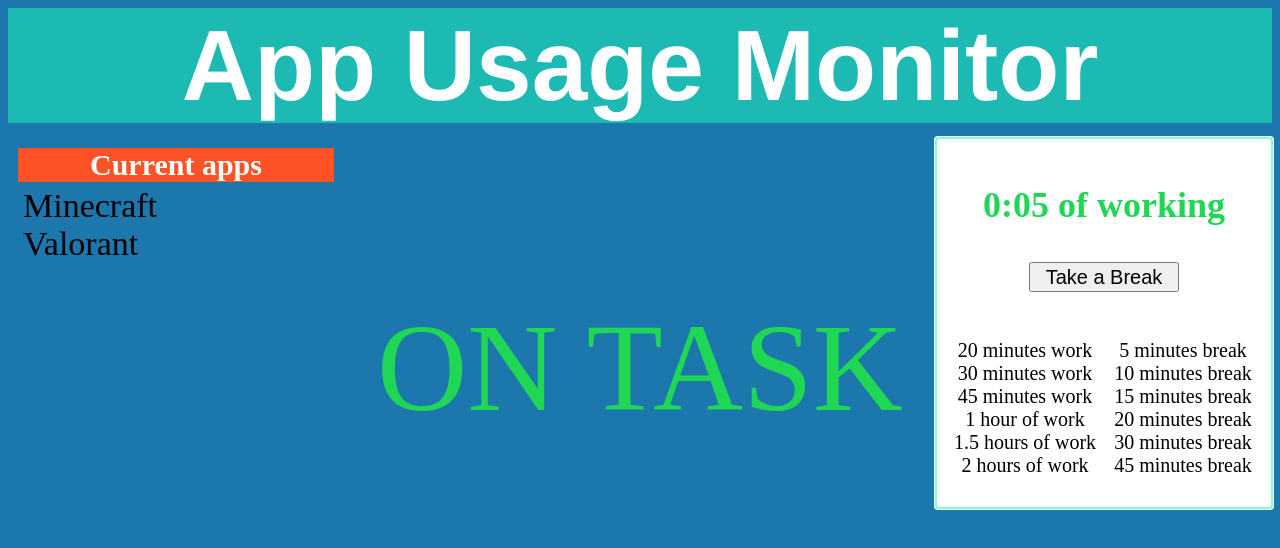
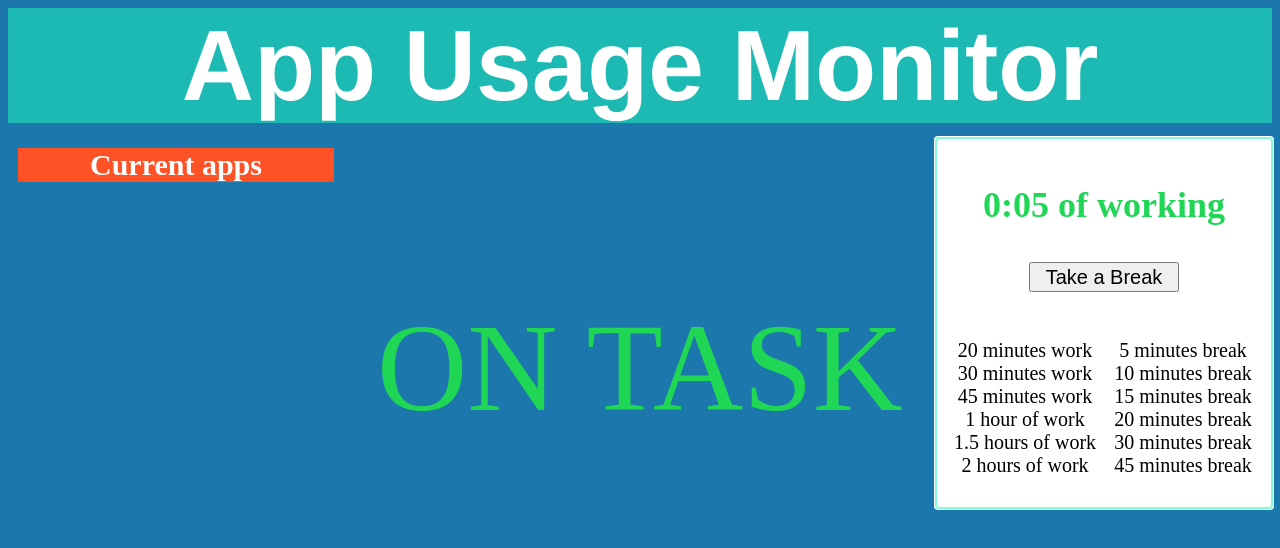
Before and after one commit to Brucewastaken/git-init-2023, an Electron app: page index.html in a window 1280 px wide. Drawn offline with Linux system fonts and the light colour scheme; no server answers.

Commit message:
Update index.html

```diff
--- a/index.html
+++ b/index.html
@@ -158,10 +158,7 @@
     <div class = "current_apps">
       <h2>Current apps</h2>
 
-      <ul id = "apps">
-          <li>Minecraft</li>
-          <li>Valorant</li>
-      </ul></div>
+      <ul id = "apps"></ul></div>
 
     <div class = "main_text">
       <text id="onTask" class = "text_on_task">ON TASK</text>
```
